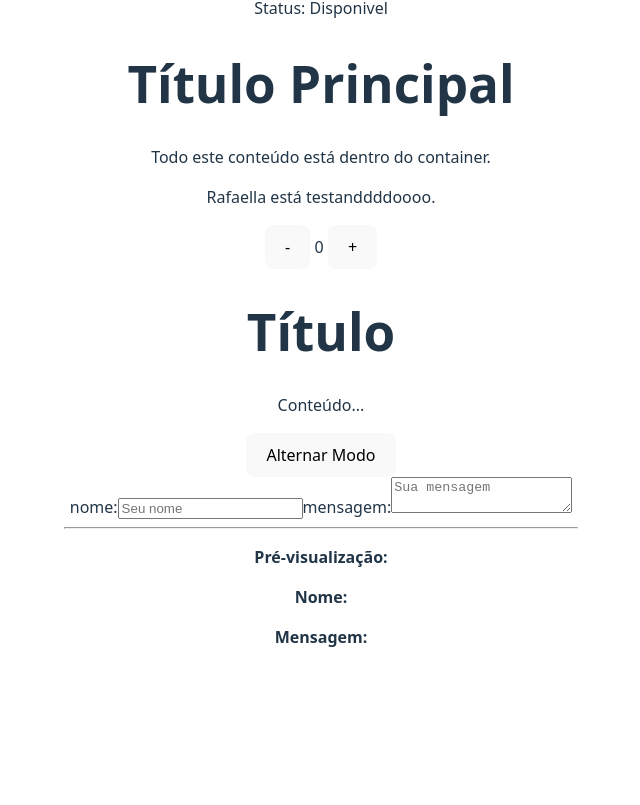
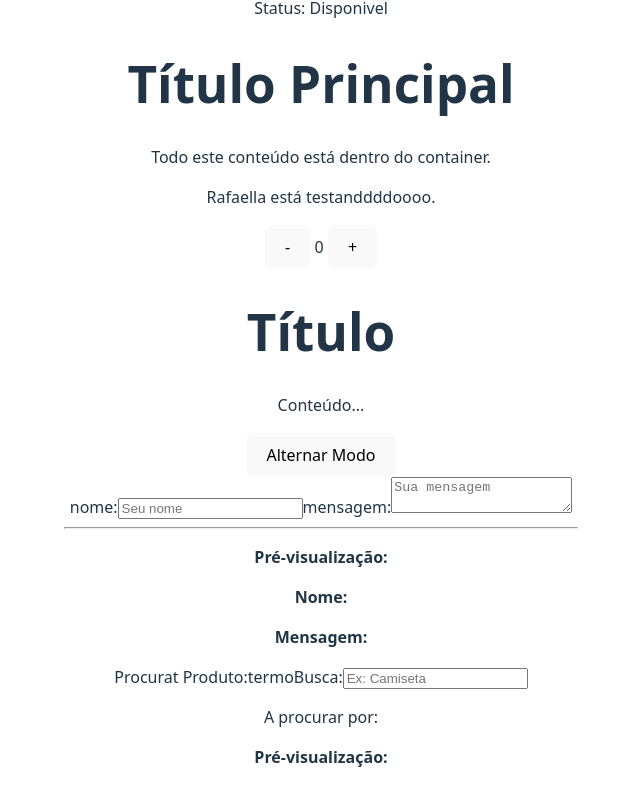
Before and after one commit to RafaellaAmorim25/projeto-integrador, a React (Vite) app: page / in a window 1280 px wide. Shown: the part 755-1560 px from the top of the page, without its empty margins (319-959 px from the left). Before the commit the page ends 1452 px from the top, so only its background shows below. Built offline with nearby package versions, Linux system fonts and the light colour scheme.

Commit message:
aula12 ex 4

```diff
--- a/src/App.jsx
+++ b/src/App.jsx
@@ -15,6 +15,7 @@ import Container from '../Container'
 import Contador from './components/Contador'
 import ModoNoturno from './components/ModoNoturno'
 import Formulario from './components/Formulario'
+import FiltroProdutos from './components/FiltroProdutos'
 
 
 function App() {
@@ -40,6 +41,7 @@ return (
             <Contador/>
             <ModoNoturno/>
             <Formulario/>
+            <FiltroProdutos/>
 
 
 
--- /dev/null
+++ b/src/components/FiltroProdutos.jsx
@@ -0,0 +1,21 @@
+import { useState } from "react";
+function FiltroProdutos() {
+const [termoBusca, setTermoBusca] = useState('');
+return (
+  <div>
+   <label> Procurat Produto:</label>
+   termoBusca:<input type="text"
+   value={termoBusca}
+        onChange={(e) => setTermoBusca(e.target.value)}
+        placeholder="Ex: Camiseta"
+   />
+      <p>A procurar por: <strong>{termoBusca}</strong></p>
+       <p><strong>Pré-visualização:</strong></p>
+
+
+
+
+  </div>
+)
+}
+export default FiltroProdutos
```
